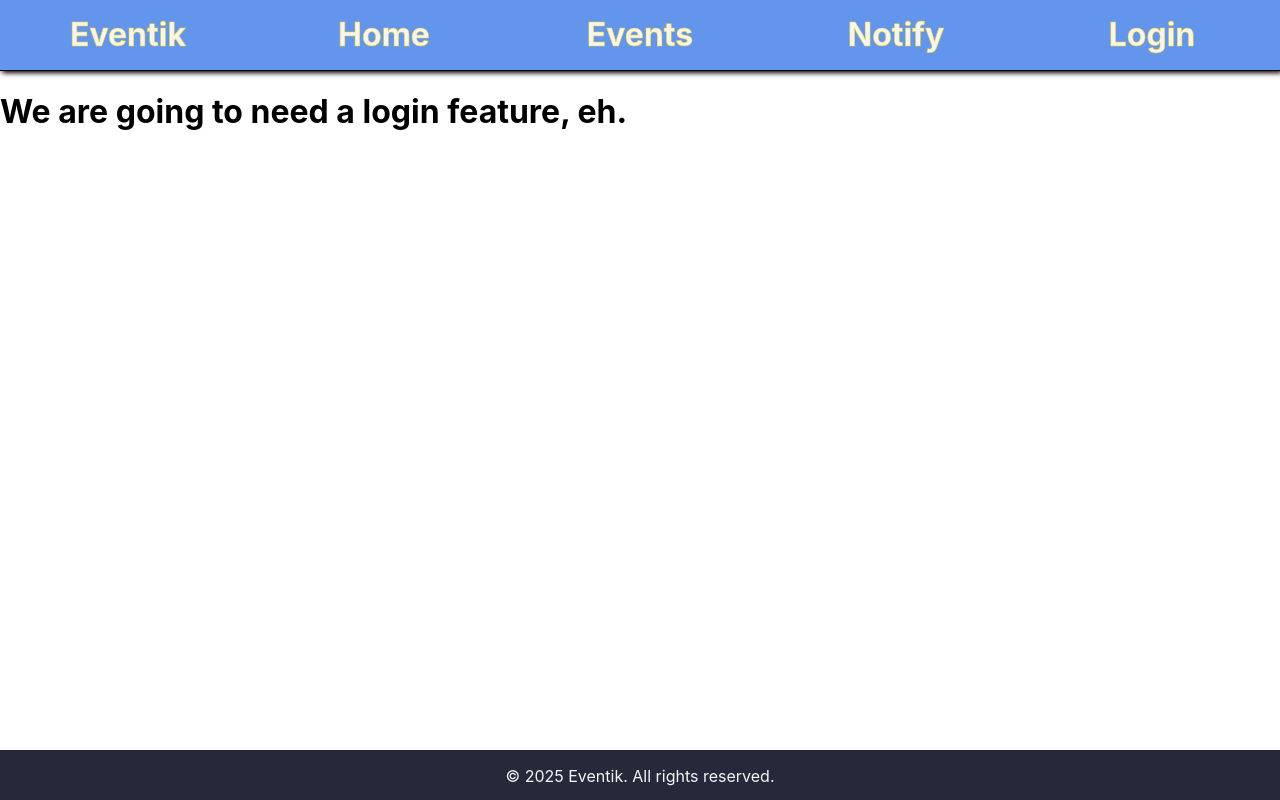
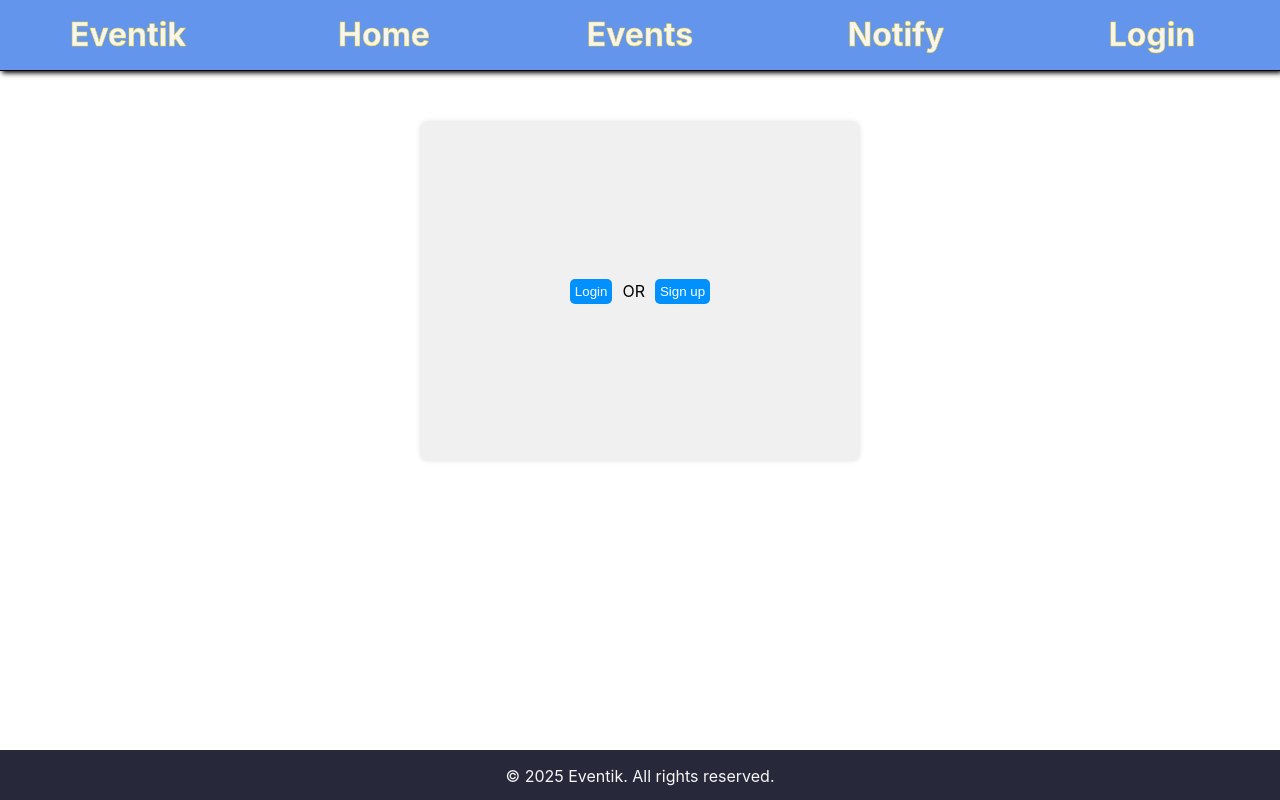
Before and after one commit to Jettles26/CSIT314-Website, a React (Create React App) app in the folder Frontend/: page /Login in a window 1280 px wide. Built offline with nearby package versions, Linux system fonts and the light colour scheme.

Commit message:
Initial login page (NO API)

```diff
--- a/Frontend/src/Pages/Login.css
+++ b/Frontend/src/Pages/Login.css
@@ -53,3 +53,55 @@ footer {
   margin-top: auto;
   text-align: center;
 }
+
+.login-main-div {
+  display: flex;
+  flex-direction: column;
+  justify-content: center;
+  align-items: center;
+  width: 400px;
+  height: 300px;
+  padding: 20px;
+  margin: 50px auto;
+  background-color: #f0f0f0;
+  border-radius: 8px;
+  box-shadow: 0 0 5px rgba(0,0,0,0.1);
+}
+
+.input-details{
+  margin: 5px;
+}
+
+.user-type{
+  display: flex;
+  flex-direction: row;
+  justify-content: center;
+  align-items: center;
+  width: 400px;
+  height: 300px;
+  padding: 20px;
+  margin: 50px auto;
+  background-color: #f0f0f0;
+  border-radius: 8px;
+  box-shadow: 0 0 5px rgba(0,0,0,0.1);
+}
+
+.button-login{
+  margin: 10px;
+  color: white;
+  background-color: rgb(0, 145, 255);
+  border-radius: 5px;
+  border-style: none;
+  padding: 5px;
+  cursor: pointer;
+}
+.button-login:hover{
+  background-color: #27293A;
+}
+
+#lr{
+  display: flex;
+  flex-direction: row;
+  justify-content: center;
+  align-items: center;
+}
--- a/Frontend/src/Pages/Login.js
+++ b/Frontend/src/Pages/Login.js
@@ -1,12 +1,68 @@
-import React from "react";
+import React, { useState } from "react";
 import { Link } from "react-router-dom";
 import "./Login.css"; // optional: for styling
 
 function Login() {
+  const [userType, setUserType] = useState("");
+  const [choice, setChoice] = useState("");
+  const [LoginSignup, setLoginSignup] = useState(true);
+  const [showTypeButtonDiv, setShowTypeButtonDiv] = useState(false);
+  // API CALL FUNCTION
+
+
+
   return (
+      <div>
+        {LoginSignup === true &&
+          <div class="user-type">
+          <button class="button-login" onClick={() => {setShowTypeButtonDiv(true); setLoginSignup(false); setChoice("Login")}}>Login</button>
+          OR
+          <button class="button-login" onClick={() => {setShowTypeButtonDiv(true); setLoginSignup(false); setChoice("Signup")}}>Sign up</button>
+          </div>
+        }
 
-      <div>
-        <h1>We are going to need a login feature, eh.</h1>
+        {showTypeButtonDiv === true &&
+          <div class="login-main-div">
+            <div id="lr">
+              <button class="button-login" onClick={() => {setUserType("User"); setShowTypeButtonDiv(false)}}>User</button>
+              OR
+              <button class="button-login" onClick={() => {setUserType("Organiser"); setShowTypeButtonDiv(false)}}>Organiser</button>
+            </div>
+            <div>
+              <button class="button-login" onClick={() => {setShowTypeButtonDiv(false); setLoginSignup(true); setChoice("")}}>Back</button>
+            </div>
+
+          </div>
+
+        }
+
+
+        {choice === "Login" && userType !== "" &&(
+          <div class="login-main-div">
+          <h1>{userType} {choice}</h1>
+
+          <input class="input-details" type="text" placeholder="Username"></input>
+          <input class="input-details" type="text" placeholder="Password"></input>
+
+          <button class="button-login">Submit</button> {/*API LOGIN REQUEST*/}
+          <button class="button-login" onClick={() => {setShowTypeButtonDiv(true); setUserType("")}}>Back</button>
+
+          </div>
+        )}
+
+        {choice === "Signup" && userType !== "" &&(
+          <div class="login-main-div">
+          <h1>{userType} {choice}</h1>
+
+          <input class="input-details" type="text" placeholder="Username"></input>
+          <input class="input-details" type="text" placeholder="Password"></input>
+
+          <button class="button-login">Submit</button>  {/*API REGISTER REQUEST*/}
+          <button class="button-login" onClick={() => {setShowTypeButtonDiv(true); setUserType("")}}>Back</button>
+
+          </div>
+        )}
+
       </div>
   );
 }
```
